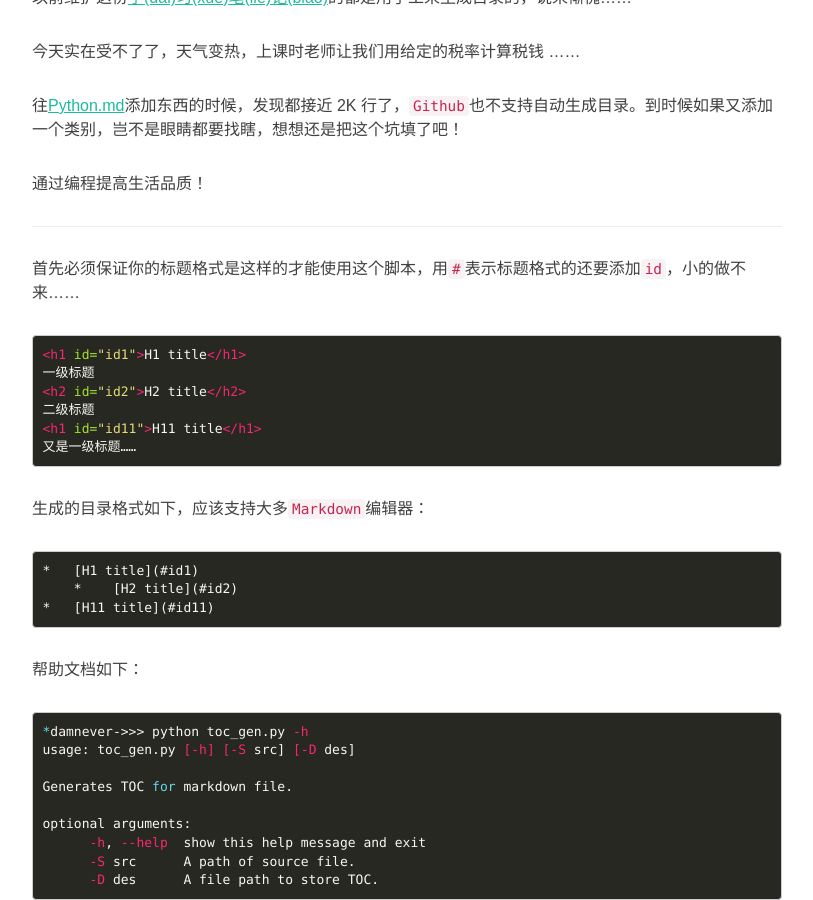
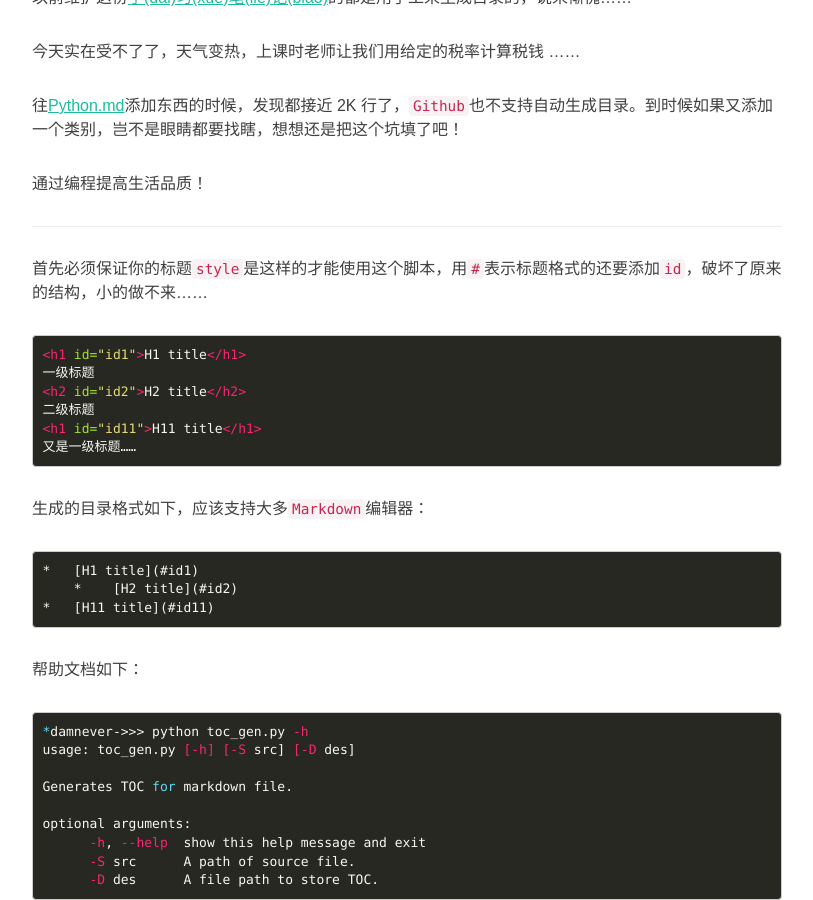
Before and after one commit to damnever/damnever.github.io, a Jekyll site: the page built from _posts/2015-03-31-generates-toc-for-github-markdown-file.md, in a window 1280 px wide and 900 px high, scrolled down 469 px. Shown: the whole window, without its empty margins (233-1046 px from the left). Built offline with Jekyll 4.4.1, drawn with Linux system fonts in a browser that asks for light colours; nearby versions of some CDN libraries; comment, search, counter and statistics services are not loaded.

Commit message:
coding change life

```diff
--- a/_posts/2015-03-31-generates-toc-for-github-markdown-file.md
+++ b/_posts/2015-03-31-generates-toc-for-github-markdown-file.md
@@ -24,7 +24,7 @@ tags:
 
 ---
 
-首先必须保证你的标题格式是这样的才能使用这个脚本，用`#`表示标题格式的还要添加`id`，小的做不来……
+首先必须保证你的标题`style`是这样的才能使用这个脚本，用`#`表示标题格式的还要添加`id`，破坏了原来的结构，小的做不来……
 {% highlight html %}
 <h1 id="id1">H1 title</h1>
 一级标题
```
